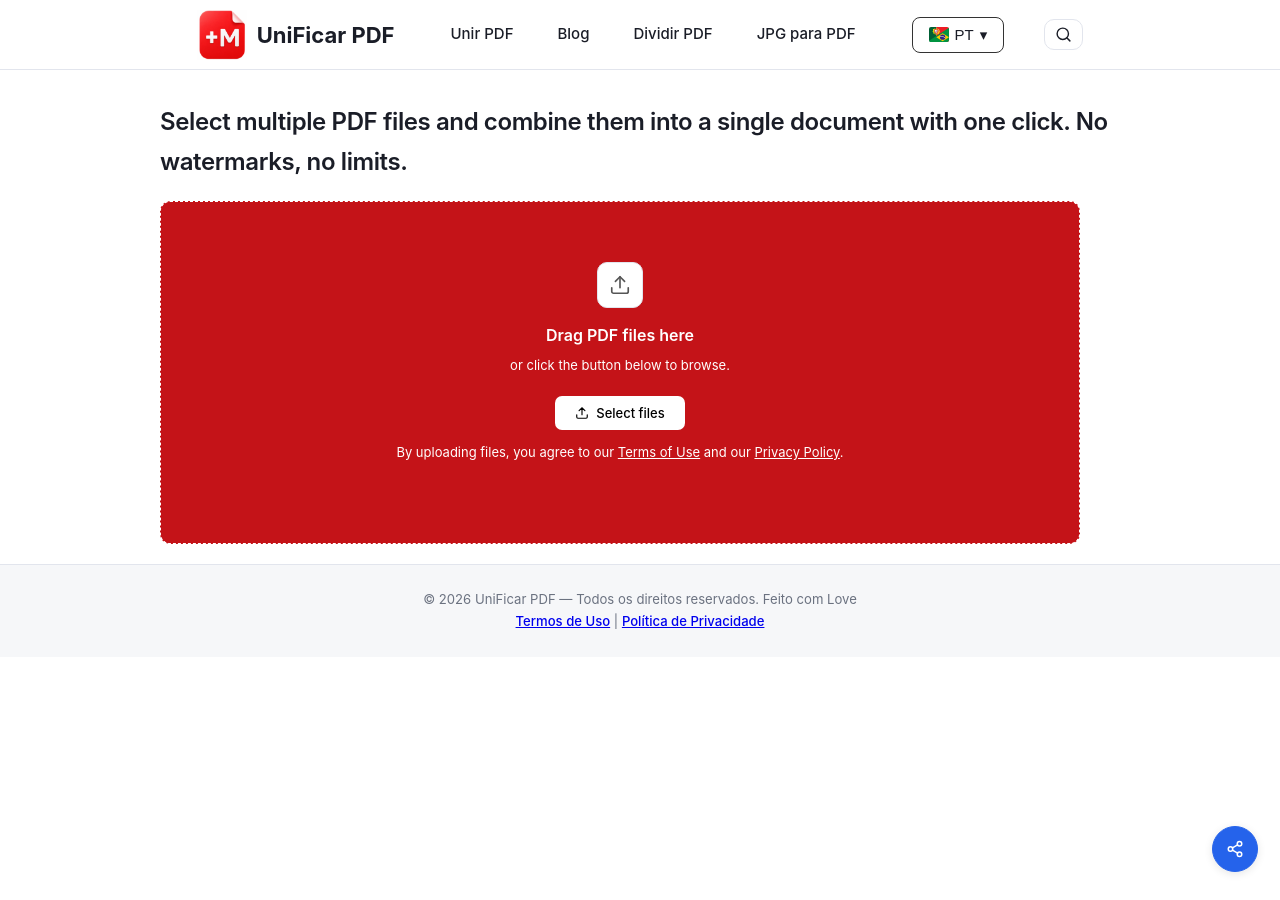
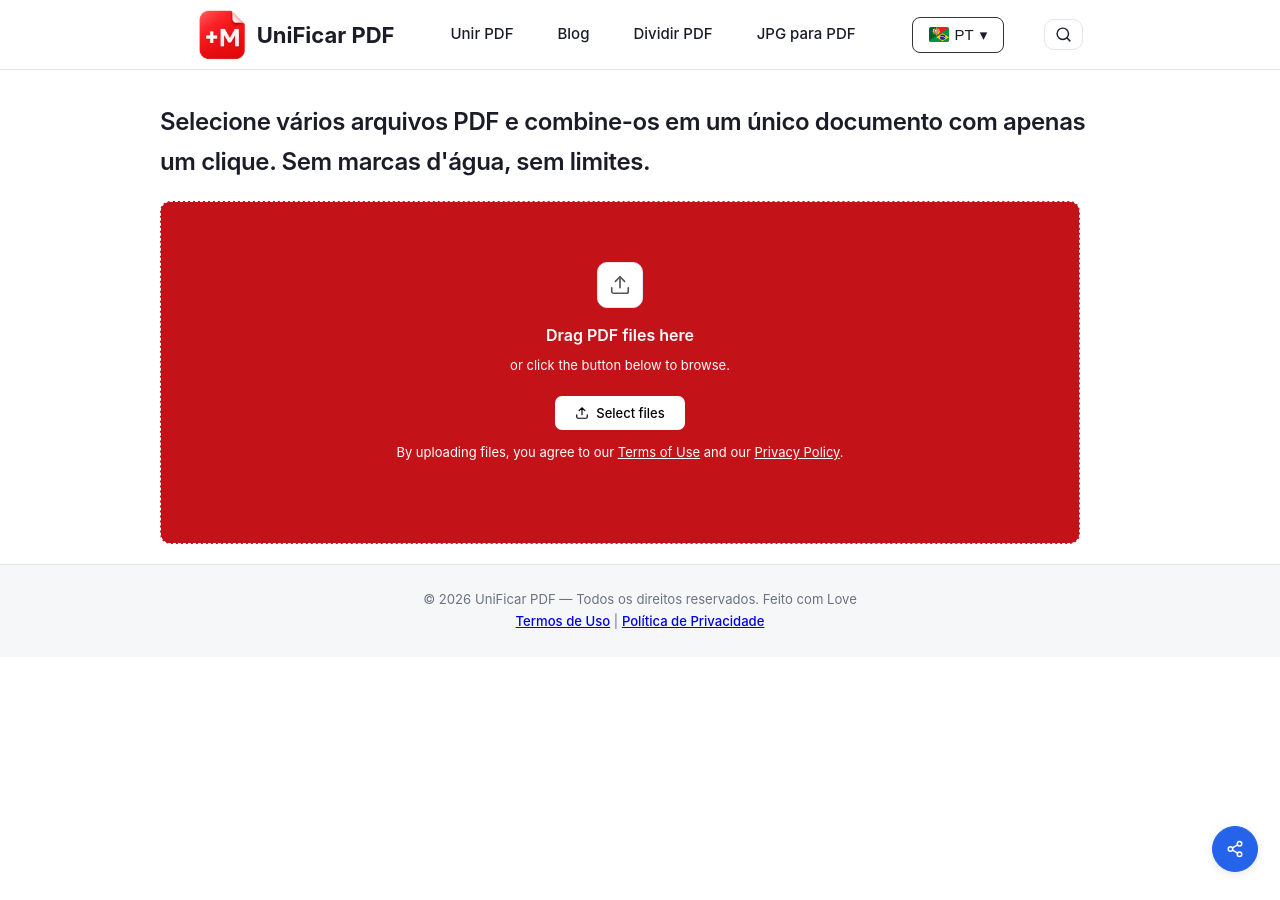
Before and after one commit to rforrupesh/jekyllmultilingual, a Jekyll site: the page built from pt/upload.md, in a window 1280 px wide. Built offline with Jekyll 4.4.1, drawn with Linux system fonts in a browser that asks for light colours.

Commit message:
Update upload.md

```diff
--- a/pt/upload.md
+++ b/pt/upload.md
@@ -721,7 +721,7 @@
 </div>
 <main class="container1">
   <!-- H1 + P — visible before upload, hidden after -->
-  <h1 class="page-title" id="pageTitle">Select multiple PDF files and combine them into a single document with one click. No watermarks, no limits.</h1>
+  <h1 class="page-title" id="pageTitle">Selecione vários arquivos PDF e combine-os em um único documento com apenas um clique. Sem marcas d'água, sem limites.</h1>
   <p class="page-sub" id="pageSub"></p>
   <!-- UPLOAD STATE (centered, full viewport height) -->
   <div id="uploadState">
```
